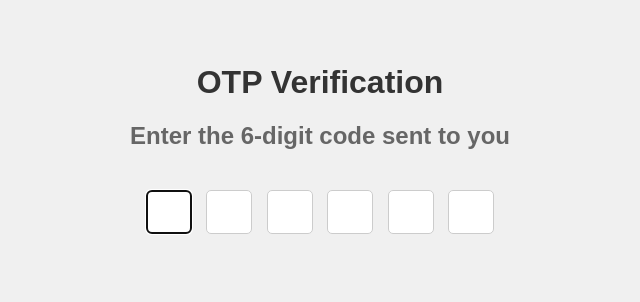
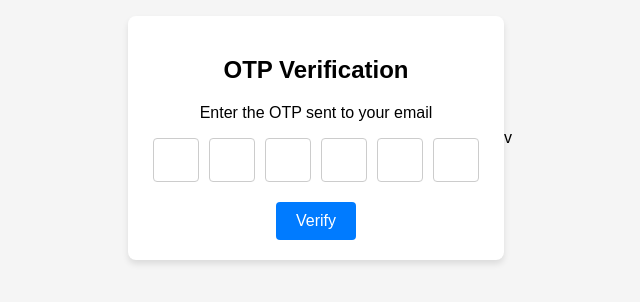
Before and after one commit to acciojob/OTP-Katyani27, a website: page main.html in a window 1280 px wide. Shown: the part 262-564 px from the top of the page, without its empty margins (320-960 px from the left). Drawn offline with Linux system fonts and the light colour scheme.

Commit message:
created a submission

```diff
--- a/main.html
+++ b/main.html
@@ -1,5 +1,3 @@
-<!DOCTYPE html>
-
 <!DOCTYPE html>
 <html lang="en">
 <head>
@@ -9,19 +7,20 @@
     <link rel="stylesheet" href="styles.css">
 </head>
 <body>
-    <div class="container">
-        <h1 id="verification_heading">OTP Verification</h1>
-        <h2 id="verification_subtext">Enter the 6-digit code sent to you</h2>
-        <div class="code-container">
-            <input type="text" maxlength="1" class="code" autofocus>
-            <input type="text" maxlength="1" class="code">
-            <input type="text" maxlength="1" class="code">
-            <input type="text" maxlength="1" class="code">
-            <input type="text" maxlength="1" class="code">
-            <input type="text" maxlength="1" class="code">
+    <div class="otp-container">
+        <h2>OTP Verification</h2>
+        <p>Enter the OTP sent to your email</p>
+        <div class="otp-inputs">
+            <input type="text" maxlength="1" class="otp-input">
+            <input type="text" maxlength="1" class="otp-input">
+            <input type="text" maxlength="1" class="otp-input">
+            <input type="text" maxlength="1" class="otp-input">
+            <input type="text" maxlength="1" class="otp-input">
+            <input type="text" maxlength="1" class="otp-input">
         </div>
+        <button id="verify-btn">Verify</button>
     </div>
-
     <script src="script.js"></script>
 </body>
 </html>
+v
--- a/script.js
+++ b/script.js
@@ -1 +1,24 @@
 //your JS code here. If required.
+
+document.addEventListener("DOMContentLoaded", function() {
+    const otpInputs = document.querySelectorAll(".otp-input");
+    otpInputs.forEach((input, index) => {
+        input.addEventListener("input", () => {
+            if (input.value.length === 1 && index < otpInputs.length - 1) {
+                otpInputs[index + 1].focus();
+            }
+        });
+
+        input.addEventListener("keydown", (e) => {
+            if (e.key === "Backspace" && index > 0 && input.value.length === 0) {
+                otpInputs[index - 1].focus();
+            }
+        });
+    });
+
+    document.getElementById("verify-btn").addEventListener("click", () => {
+        let otp = "";
+        otpInputs.forEach(input => otp += input.value);
+        alert(`OTP entered: ${otp}`);
+    });
+});
--- a/styles.css
+++ b/styles.css
@@ -1,38 +1,54 @@
  /*  your css code here. If applicable */
+
 body {
-    font-family: Arial, sans-serif;
     display: flex;
     justify-content: center;
     align-items: center;
     height: 100vh;
     margin: 0;
-    background-color: #f0f0f0;
+    font-family: Arial, sans-serif;
+    background-color: #f5f5f5;
 }
 
-.container {
+.otp-container {
+    background-color: white;
+    padding: 20px;
+    border-radius: 8px;
+    box-shadow: 0 4px 6px rgba(0, 0, 0, 0.1);
     text-align: center;
 }
 
-.code-container {
-    display: inline-block;
-    margin-top: 20px;
+.otp-inputs {
+    display: flex;
+    justify-content: center;
+    margin-bottom: 20px;
 }
 
-.code {
+.otp-input {
     width: 40px;
     height: 40px;
-    font-size: 24px;
+    margin: 0 5px;
     text-align: center;
-    margin: 0 5px;
+    font-size: 18px;
     border: 1px solid #ccc;
-    border-radius: 5px;
+    border-radius: 4px;
 }
 
-#verification_heading {
-    color: #333;
+.otp-input:focus {
+    border-color: #007bff;
+    outline: none;
 }
 
-#verification_subtext {
-    color: #666;
-    margin-top: 10px;
+#verify-btn {
+    padding: 10px 20px;
+    border: none;
+    background-color: #007bff;
+    color: white;
+    border-radius: 4px;
+    cursor: pointer;
+    font-size: 16px;
 }
+
+#verify-btn:hover {
+    background-color: #0056b3;
+}
```
